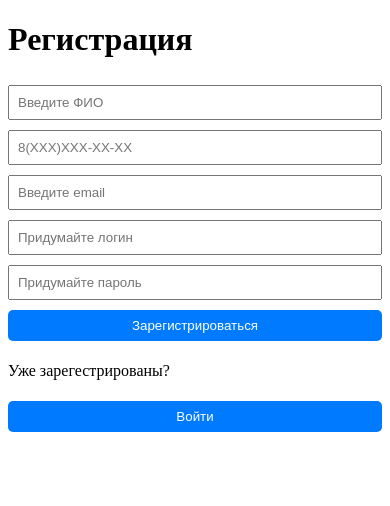
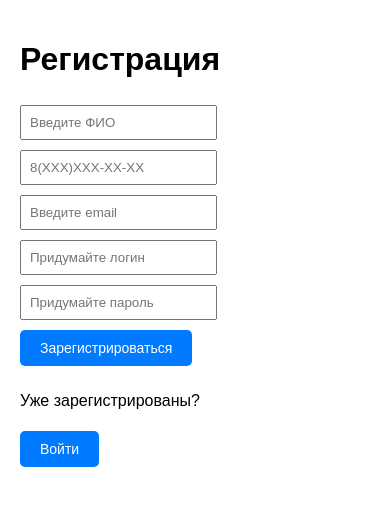
Before and after one commit to S-kis02/Korochki_project, a React (Vite) app in the folder frontend/: page / in a window 390 px wide. Shown: the top 506 px of the page. Built offline with nearby package versions, Linux system fonts and the light colour scheme.

Commit message:
validation_function, style

```diff
--- a/frontend/src/App.css
+++ b/frontend/src/App.css
@@ -1,24 +1,48 @@
+body {
+    margin: 0;
+    padding: 20px;
+    font-family: Arial, sans-serif;
+}
+
+div {
+    max-width: 500px;
+    width: 100%;
+}
+
 input, select, button {
     padding: 8px;
     margin: 5px 0;
-    box-sizing: border-box;
 }
 
-button {
-    background: #007bff;
+.btn {
+    background-color: #007bff;
     color: white;
     border: none;
+    padding: 10px 20px;
     border-radius: 5px;
     cursor: pointer;
+    font-size: 14px;
+    margin-right: 10px;
+    margin-bottom: 10px;
+}
+
+.btn:hover {
+    background-color: #0056b3;
+}
+
+table {
+    width: 100%;
+    border-collapse: collapse;
+}
+
+th, td {
+    padding: 8px;
+    text-align: left;
+    border: 1px solid #ddd;
 }
 
 @media (max-width: 500px) {
-    input, select, button {
-        width: 100%;
-    }
     table {
         font-size: 12px;
-        display: block;
-        overflow-x: auto;
     }
 }
--- a/frontend/src/App.jsx
+++ b/frontend/src/App.jsx
@@ -11,8 +11,8 @@ export default function App() {
     return (
         <Routes>
             <Route path="/" element={<Reg />} />
-            <Route path='/home' element={<Home />}/>
-            <Route path='/admin' element={<Admin />}/>
+            <Route path='/home' element={<Home />} />
+            <Route path='/admin' element={<Admin />} />
             <Route path="/login" element={<Login />} />
             <Route path="/new_request" element={<NewRequest />} />
         </Routes>
--- a/frontend/src/components/Admin.jsx
+++ b/frontend/src/components/Admin.jsx
@@ -43,7 +43,7 @@ export function Admin() {
 
     return (
         <div>
-            <button onClick={exit}>Выход</button>
+            <button onClick={exit} className="btn">Выход</button>
             <h1>{message}</h1>
             {applications.length > 0 && (<table border='1' >
                 <thead>
--- a/frontend/src/components/Home.jsx
+++ b/frontend/src/components/Home.jsx
@@ -57,7 +57,7 @@ export function Home() {
     }
     return (
         <div>
-            <button onClick={exit}>Выйти</button>
+            <button onClick={exit} className="btn">Выйти</button>
             <Slider />
             <h1>Ваши заявки</h1>
             <p>{message}</p>
@@ -84,7 +84,7 @@ export function Home() {
                     ))}
                 </tbody>
             </table>)}
-            <button onClick={newRequest}>Добавить заявку</button>
+            <button onClick={newRequest} className="btn">Добавить заявку</button>
         </div>
     )
 }
--- a/frontend/src/components/Login.jsx
+++ b/frontend/src/components/Login.jsx
@@ -4,6 +4,9 @@ import { useNavigate } from "react-router-dom"
 
 export function Login() {
     const navigate = useNavigate()
+
+    const [loginError, setLoginError] = useState('')
+    const [passwordError, setPasswordError] = useState('')
 
     const [userData, setUserData] = useState({
         login: '',
@@ -19,21 +22,34 @@ export function Login() {
 
     const userVerification = async (e) => {
         e.preventDefault()
+        let isValid = true
+
+        if (!userData.login.trim()) {
+            setLoginError('Введите логин')
+            isValid = false
+        } else setLoginError('')
+
+        if (!userData.password.trim()) {
+            setPasswordError('Введите пароль')
+            isValid = false
+        } else setPasswordError('')
+
+        if (!isValid) return
+
         let response = await fetch(`http://localhost:3000/api/login?login=${userData.login}&password=${userData.password}`);
         let data = await response.json()
 
         if (data.result) {
-            alert(data.message)
             localStorage.setItem('userId', data.userId)
             localStorage.setItem('role', data.role)
             if (data.role === 'admin') {
                 navigate('/admin')
             }
-            else{
+            else {
                 navigate('/home')
             }
         }
-        else{
+        else {
             alert(data.message)
         }
     }
@@ -47,10 +63,12 @@ export function Login() {
         <div>
             <form onSubmit={userVerification}>
                 <input type="text" name="login" placeholder="Логин" onChange={handleChange} value={userData.login} />
+                {loginError && <p style={{color:'red'}}>{loginError}</p>}
                 <input type="password" name="password" placeholder="Пароль" onChange={handleChange} value={userData.password} />
-                <button type="submit">Войти</button>
+                {passwordError && <p style={{color:'red'}}>{passwordError}</p>}
+                <button type="submit" className="btn">Войти</button>
             </form>
-            <button onClick={regGo}>Зарегестрироваться</button>
+            <button onClick={regGo} className="btn">Зарегестрироваться</button>
         </div>
     )
 }
--- a/frontend/src/components/Reg.jsx
+++ b/frontend/src/components/Reg.jsx
@@ -3,6 +3,12 @@ import { useNavigate } from "react-router-dom"
 
 export function Reg() {
     const navigate = useNavigate()
+
+    const [loginError, setLoginError] = useState('')
+    const [passwordError, setPasswordError] = useState('')
+    const [phoneError, setPhoneError] = useState('')
+    const [emailError, setEmailError] = useState('')
+    const [fullNameError, setFullNameError] = useState('')
 
     const [newUser, setNewUser] = useState({
         full_name: '',
@@ -22,6 +28,35 @@ export function Reg() {
     const addUser = async (e) => {
 
         e.preventDefault()
+        let isValid = true
+
+        if (!/^[a-zA-Z0-9]{6,}$/.test(newUser.login)) {
+            setLoginError('Логин: латиница или цифры, не менее 6 символов')
+            isValid = false
+        } else setLoginError('')
+
+        if (newUser.password.length < 8) {
+            setPasswordError('Пароль не менее 8 символов')
+            isValid = false
+        } else setPasswordError('')
+
+        if (!/^8\(\d{3}\)\d{3}-\d{2}-\d{2}$/.test(newUser.phone)) {
+            setPhoneError('Телефон: 8(XXX)XXX-XX-XX')
+            isValid = false
+        } else setPhoneError('')
+
+        if (!/^[^\s@]+@[^\s@]+\.[^\s@]+$/.test(newUser.email)) {
+            setEmailError('Некорректный email')
+            isValid = false
+        } else setEmailError('')
+
+        if (!newUser.full_name.trim()) {
+            setFullNameError('Введите ФИО')
+            isValid = false
+        } else setFullNameError('')
+
+        if (!isValid) return
+
         let response = await fetch('http://localhost:3000/api/regis', {
             method: 'POST',
             headers: {
@@ -33,7 +68,6 @@ export function Reg() {
         let data = await response.json();
 
         if (data.result) {
-            alert(data.message)
             localStorage.setItem('userId', data.userId)
             localStorage.setItem('role', data.role)
             navigate('/home')
@@ -53,14 +87,23 @@ export function Reg() {
             <h1>Регистрация</h1>
             <form onSubmit={addUser}>
                 <input type="text" placeholder="Введите ФИО" name="full_name" onChange={handleChange} value={newUser.full_name} />
+                {fullNameError && <p style={{ color: 'red' }}>{fullNameError}</p>}
+
                 <input type="text" placeholder="8(XXX)XXX-XX-XX" name="phone" onChange={handleChange} value={newUser.phone} />
+                {phoneError && <p style={{ color: 'red' }}>{phoneError}</p>}
+
                 <input type="email" placeholder="Введите email" name="email" onChange={handleChange} value={newUser.email} />
+                {emailError && <p style={{ color: 'red' }}>{emailError}</p>}
+
                 <input type="text" placeholder="Придумайте логин" name="login" onChange={handleChange} value={newUser.login} />
+                {loginError && <p style={{ color: 'red' }}>{loginError}</p>}
+
                 <input type="password" placeholder="Придумайте пароль" name="password" onChange={handleChange} value={newUser.password} />
-                <button type="submit">Зарегистрироваться</button>
+                {passwordError && <p style={{ color: 'red' }}>{passwordError}</p>}
+                <button type="submit" className="btn">Зарегистрироваться</button>
             </form>
-            <p>Уже зарегестрированы?</p>
-            <button onClick={autoGo}>Войти</button>
+            <p>Уже зарегистрированы?</p>
+            <button onClick={autoGo} className="btn">Войти</button>
         </div>
     )
 }
--- a/frontend/src/components/Slider.css
+++ b/frontend/src/components/Slider.css
@@ -4,6 +4,7 @@
     justify-content: center;
     gap: 10px;
 }
+
 .slider img {
     width: 100%;
     max-width: 300px;
--- a/frontend/src/components/Slider.jsx
+++ b/frontend/src/components/Slider.jsx
@@ -22,9 +22,9 @@ export function Slider() {
 
     return (
         <div className="slider">
-            <button onClick={prev}>❮</button>
+            <button onClick={prev} className="btn">←</button>
             <img src={images[current]} alt={`slide ${current + 1}`} />
-            <button onClick={next}>❯</button>
+            <button onClick={next} className="btn">→</button>
         </div>
     )
 }
--- a/frontend/src/main.jsx
+++ b/frontend/src/main.jsx
@@ -5,8 +5,8 @@ import App from './App.jsx'
 
 createRoot(document.getElementById('root')).render(
   <BrowserRouter>
-  <StrictMode>
-    <App />
-  </StrictMode>
+    <StrictMode>
+      <App />
+    </StrictMode>
   </BrowserRouter>
 )
```
Also changed, not shown: frontend/src/components/NewRequest.jsx (+22 -2 lines), 1 other file (tests, documents, lock files or other folders).
